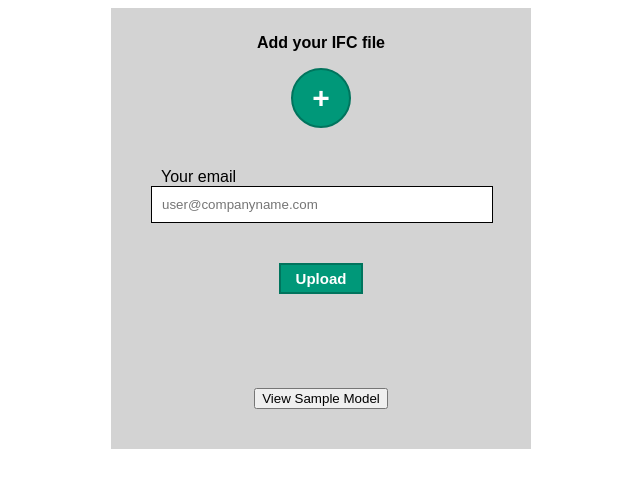
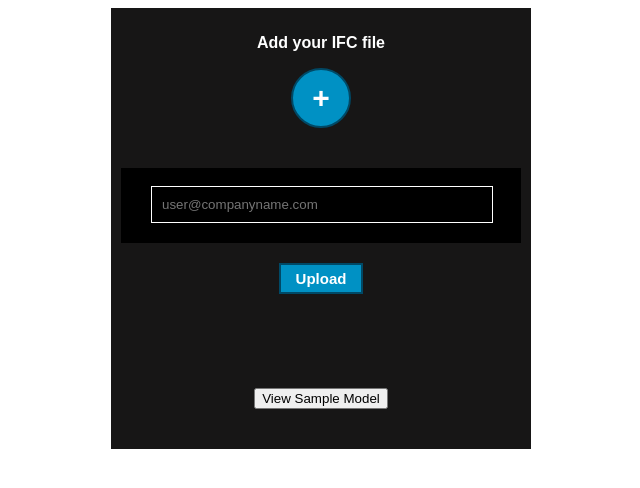
Before and after one commit to Team60-Launchpad/fileconverterFE, a React (Create React App) app: page / in a window 1280 px wide. Shown: the top 488 px of the page, without its empty margins (319-959 px from the left). Built offline with nearby package versions, Linux system fonts and the light colour scheme.

Commit message:
change color scheme

```diff
--- a/src/App.css
+++ b/src/App.css
@@ -4,7 +4,7 @@
   max-width: 400px;
   margin-left: auto;
     margin-right: auto;
-    background-color: lightgrey;
+    background-color: rgb(23, 22, 22);
     padding: 10px;
     font-family:  Sans-serif;
 
@@ -13,6 +13,7 @@
 
 #title {
   font-weight: bold;
+  color: white;
 }
 /* .file-Upload {
   display: inline-flex;
@@ -24,8 +25,8 @@
 }
 #fileUploadButton {
   -webkit-appearance: none;
-  background: #009879;
-  border: 2px solid #00745d;
+  background: #0091c4;
+  border: 2px solid #004966;
   border-radius: 100%;
   outline: none;
   color: #ffffff;
@@ -39,7 +40,7 @@
 
 #fileUploadButton:hover {
   transition: 0.3s;
-  border: 2px solid black;
+  border: 2px solid whitesmoke;
         filter: brightness(130%);
         -webkit-filter: brightness(130%);
         -moz-filter: brightness(130%);
@@ -67,7 +68,7 @@
   margin-right: 30px;
   margin-left: 30px;
   margin-top: 10px;
-  background: white;
+  background: black;
 
 }
 #tick {
@@ -93,23 +94,28 @@
   overflow: hidden;
   white-space: nowrap;
   text-overflow: ellipsis;
+  color: white;
   /* text-overflow: clip; */
 }
 
 #fileSize {
   grid-area: fileSize;
   text-align: left;
+  color: white;
 }
 
 .Email {
   margin-top: 40px;
-
+  color: black;
+  background-color: black;
 }
 
 #yourEmail {
   text-align: left;
   margin-left: 40px;
   margin-bottom: 0px;
+  color: black;
+  background-color: black;
 }
 
 #emailPlace {
@@ -120,6 +126,9 @@
   border: 1px solid;
   padding: 10px;
   margin-bottom: 20px;
+  background-color: inherit;
+  color: white;
+  /* background-color: black; */
 }
 
 .Button {
@@ -127,8 +136,8 @@
 }
 
 #button {
-  background: #009879;
-  border: 2px solid #00745d;
+  background: #0091c4;
+  border: 2px solid #004966;
   color: #ffffff;
   font-size: 15px;
   padding: 5px;
@@ -139,7 +148,7 @@
 }
 #button:hover {
   transition: 0.3s;
-  border: 2px solid black;
+  border: 2px solid white;
         filter: brightness(130%);
         -webkit-filter: brightness(130%);
         -moz-filter: brightness(130%);
--- a/src/components/Email.js
+++ b/src/components/Email.js
@@ -11,7 +11,8 @@ const Email = ({updateInputs}) => {
             onChange={updateInputs}
             type="text"
             placeholder="user@companyname.com"
-            id="emailPlace"
+          id="emailPlace"
+          autocomplete="off"
           />
 
 
--- a/src/components/fileSelect.js
+++ b/src/components/fileSelect.js
@@ -71,7 +71,7 @@ console.log(this.state.files)
 					let picSrc = ''
 					if (this.state.files[id].indexOf('xlsx') !== -1) {
 						// console.log('xlsx confirmed')
-						picSrc = "/media/tick.png"
+						picSrc = "/media/whitetick.png"
 
 			}
 
@@ -81,7 +81,7 @@ console.log(this.state.files)
 						<div id='fileSize'>{this.state.fileSize[id]}</div>
 						<img className='tick' src={picSrc} id='tick' alt=''
 						/>
-						<img className='bin' src="/media/bin.png"  alt='' title='remove file' 	id={id} onClick={() => this.handleFileRemove(id)}/>
+						<img className='bin' src="/media/whitebin.png"  alt='' title='remove file' 	id={id} onClick={() => this.handleFileRemove(id)}/>
 
 					</div>)
 
```
Also changed, not shown: public/media/whitebin.png (added), public/media/whitetick.png (added).
